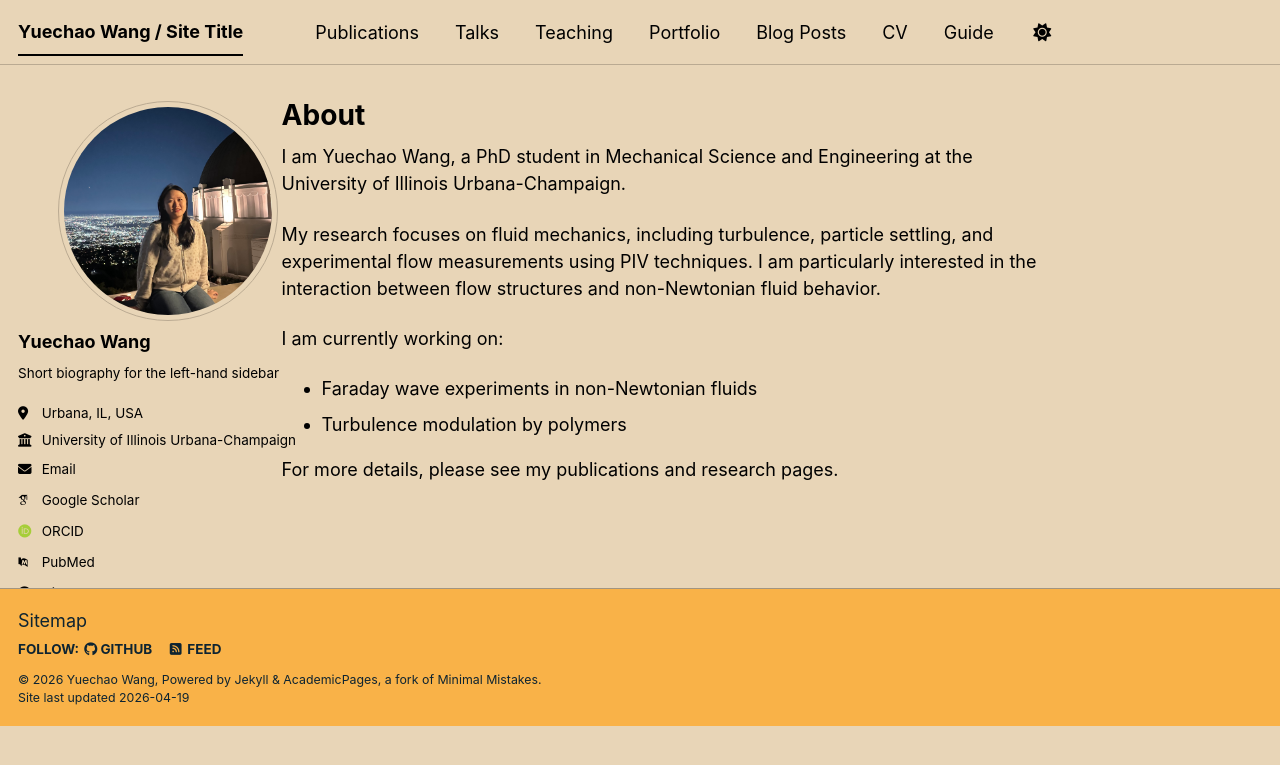
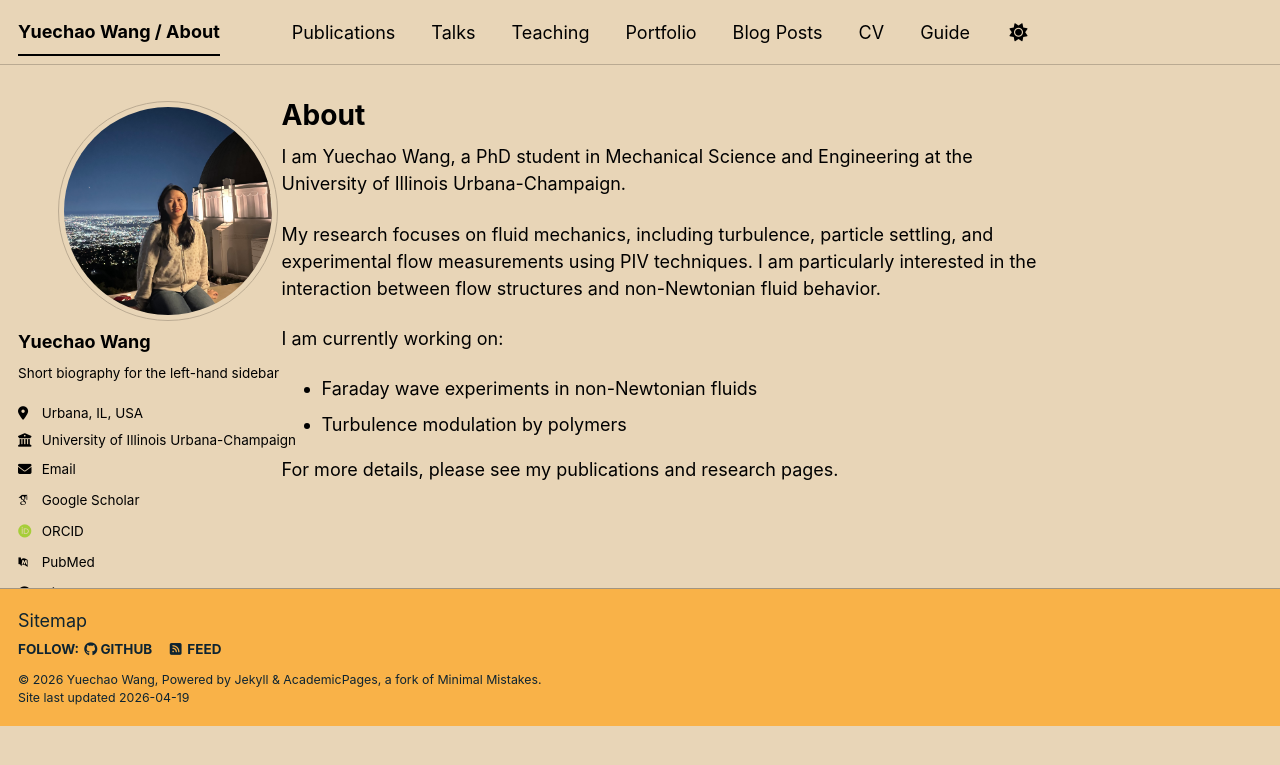
Before and after one commit to wyccc-my/wyccc-my.github.io, a Jekyll site: the page built from _pages/about.md, in a window 1280 px wide. Shown: the top 765 px of the page. Built offline with Jekyll 4.4.1, drawn with Linux system fonts in a browser that asks for light colours; some web fonts are replaced; a script bundle is joined from its source files by our own code; library files that are not in the unit come from our copies.

Commit message:
Update _config.yml

```diff
--- a/_config.yml
+++ b/_config.yml
@@ -9,7 +9,7 @@
 # Basic Site Settings
 locale                   : "en-US"
 site_theme               : "sunrise" # The available themes options are "default", "air", "sunrise", "mint", "dirt" and "contrast"
-title                    : "Yuechao Wang / Site Title"
+title                    : "Yuechao Wang / About"
 title_separator          : "-"
 name                     : "Yuechao Wang"
 description              : "Yuechao Wang academic portfolio"
```
